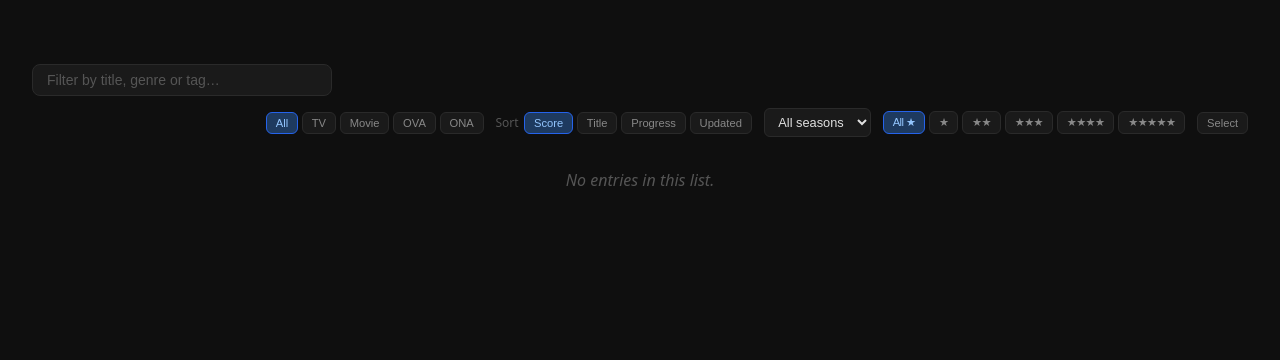
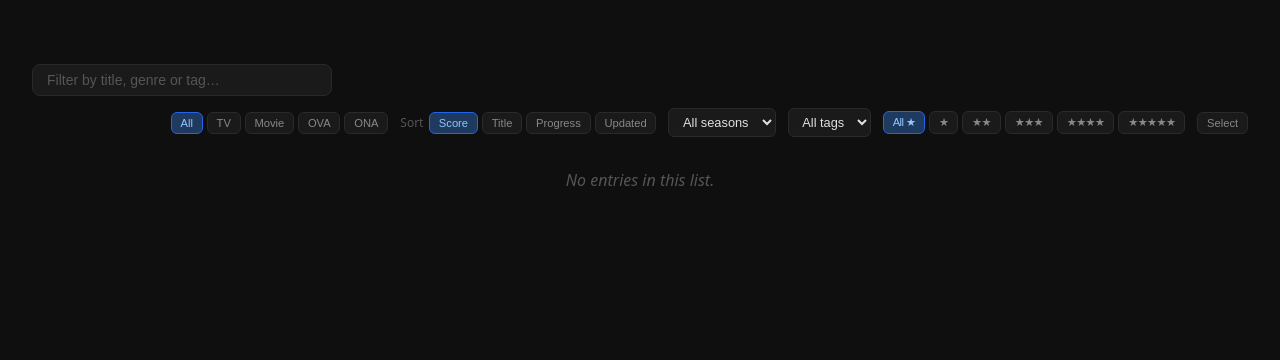
Before and after one commit to Napandee/AniDex, a FastAPI app: template app/templates/library.html in a window 1280 px wide. Shown: the part 60-420 px from the top of the page. Run offline with FastAPI, Linux system fonts and the light colour scheme; the template is opened without the code that fills it, so the values that code supplies are empty.

Commit message:
feat: add tag filter dropdown to library view
Adds a tag dropdown to the library toolbar, built from personal_tags
already in use on the current status tab (no manual tag registry),
combining with the existing search/format/season/score filters
client-side the same way the season filter does. Tag matching and
dropdown dedup are case-insensitive, matching the convention already
used by /api/anime/bulk-tags.

Fixes #74

```diff
--- a/app/static/script.js
+++ b/app/static/script.js
@@ -55,6 +55,50 @@ let activeSeason = '';
   });
 }());
 
+// ── Tag filter ─────────────────────────────────────────────────────────────────
+let activeTag = '';
+
+// Rebuilds the tag dropdown from tags actually in use on the current cards — no
+// manual tag registry to maintain. Dedupes case-insensitively (matches personal_tags
+// dedup in /api/anime/bulk-tags), keeping the first-seen casing for display. Re-run
+// after any in-place tag edit (see notes-modal save handler below) so a newly-added
+// or newly-orphaned tag stays in sync without a full page reload.
+function refreshTagFilterOptions() {
+  const sel = document.getElementById('tag-filter');
+  const grid = document.getElementById('library-grid');
+  if (!sel || !grid) return;
+
+  const seen = new Map();
+  grid.querySelectorAll('.card').forEach(card => {
+    (card.dataset.tags || '').split(',').forEach(t => {
+      const tag = t.trim();
+      if (tag && !seen.has(tag.toLowerCase())) seen.set(tag.toLowerCase(), tag);
+    });
+  });
+
+  const current = sel.value;
+  sel.querySelectorAll('option:not([value=""])').forEach(o => o.remove());
+  [...seen.entries()].sort((a, b) => a[0].localeCompare(b[0])).forEach(([key, label]) => {
+    const opt = document.createElement('option');
+    opt.value = key;
+    opt.textContent = label;
+    sel.appendChild(opt);
+  });
+
+  sel.value = seen.has(current) ? current : '';
+  activeTag = sel.value;
+}
+
+(function () {
+  const sel = document.getElementById('tag-filter');
+  if (!sel) return;
+  refreshTagFilterOptions();
+  sel.addEventListener('change', () => {
+    activeTag = sel.value;
+    applyLibraryFilters();
+  });
+}());
+
 // ── Library sort ──────────────────────────────────────────────────────────────
 let activeSort = 'score';
 document.querySelectorAll('.sort-btn').forEach(btn => {
@@ -84,12 +128,14 @@ function applyLibraryFilters() {
       ? `${card.dataset.seasonYear}|${card.dataset.season}` : '';
     const seasonOk  = !activeSeason || seasonKey === activeSeason;
     const scoreOk   = card.dataset.scoreHidden !== 'true';
-    const show    = textOk && fmtOk && seasonOk && scoreOk;
+    const cardTags  = (card.dataset.tags || '').toLowerCase().split(',').map(t => t.trim());
+    const tagOk     = !activeTag || cardTags.includes(activeTag);
+    const show    = textOk && fmtOk && seasonOk && scoreOk && tagOk;
     card.style.display = show ? '' : 'none';
     if (show) visible++;
   });
   const noResults = document.getElementById('no-filter-results');
-  if (noResults) noResults.style.display = ((q || activeFormat || activeSeason) && visible === 0) ? '' : 'none';
+  if (noResults) noResults.style.display = ((q || activeFormat || activeSeason || activeTag) && visible === 0) ? '' : 'none';
 }
 
 function sortLibrary() {
@@ -402,6 +448,9 @@ if (notesModal) {
       if (dropEl) dropEl.textContent = payload.drop_reason ? `↩ ${payload.drop_reason}` : '';
       if (notesEl) notesEl.textContent = payload.notes || '';
 
+      if (typeof refreshTagFilterOptions === 'function') refreshTagFilterOptions();
+      if (typeof applyLibraryFilters === 'function') applyLibraryFilters();
+
       closeNotesModal();
     } catch {
       modalSave.textContent = 'Error — retry';
--- a/app/static/style.css
+++ b/app/static/style.css
@@ -136,6 +136,19 @@ main {
   outline: none;
 }
 .season-filter-select:focus { border-color: #2563eb; }
+
+.tag-filter-group { display: flex; align-items: center; }
+.tag-filter-select {
+  padding: 0.3rem 0.6rem;
+  background: #1a1a1a;
+  border: 1px solid #2a2a2a;
+  border-radius: 6px;
+  color: #e0e0e0;
+  font-size: 0.8rem;
+  cursor: pointer;
+  outline: none;
+}
+.tag-filter-select:focus { border-color: #2563eb; }
 
 .sort-label {
   font-size: 0.75rem;
--- a/app/templates/library.html
+++ b/app/templates/library.html
@@ -33,6 +33,12 @@
     <div class="season-filter-group">
       <select id="season-filter" class="season-filter-select">
         <option value="">All seasons</option>
+      </select>
+    </div>
+
+    <div class="tag-filter-group">
+      <select id="tag-filter" class="tag-filter-select">
+        <option value="">All tags</option>
       </select>
     </div>
 
```
